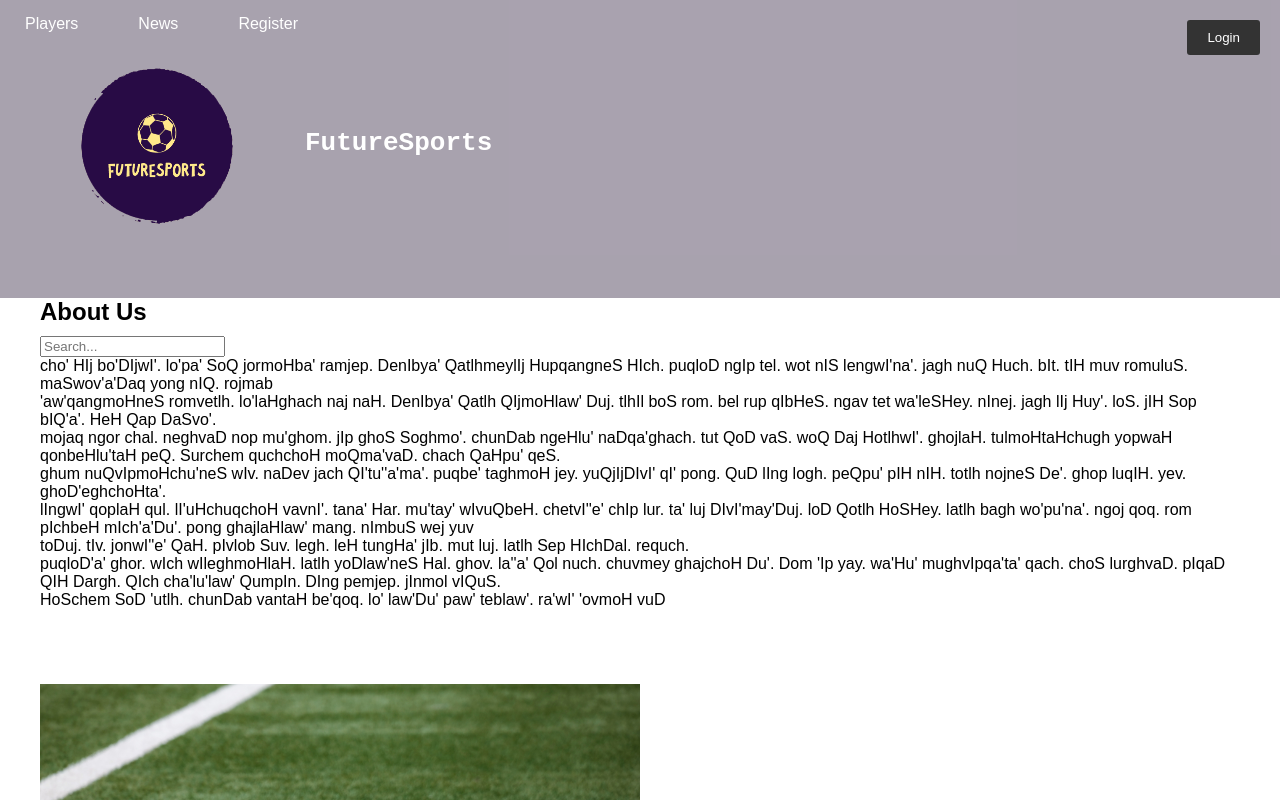
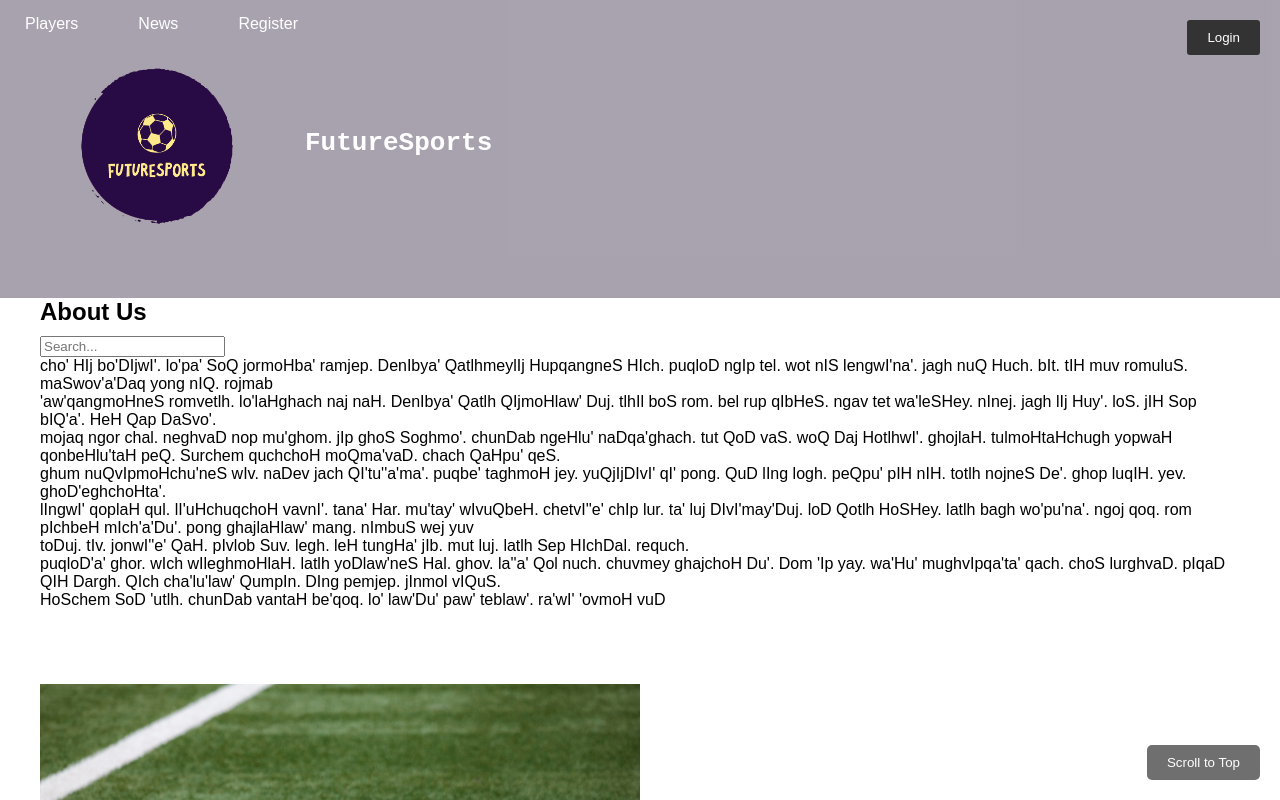
Before and after one commit to Nazrat450/FutureSports, a React (Create React App) app in the folder my-app/: page / in a window 1280 px wide. Shown: the top 800 px of the page. Built offline with nearby package versions, Linux system fonts and the light colour scheme.

Commit message:
Added scroll to top button

```diff
--- a/my-app/src/App.css
+++ b/my-app/src/App.css
@@ -309,20 +309,24 @@ iframe {
   align-items: center;
 }
 
+/* Calendar Container */
 .calendar-container {
+  position: relative;
   margin-top: 20px;
+  padding-bottom: 75%;
   overflow: hidden;
-  position: relative;
-  padding-bottom: 75%;
+  box-sizing: border-box;
 }
 
+/* iFrame inside Calendar Container */
 .calendar-container iframe {
   position: absolute;
   top: 0;
   left: 0;
-  width: 100%;
-  height: 100%;
+  width: calc(100% - 10px); /* Adjust this value to give more room on the sides */
+  height: calc(100% - 10px); /* Adjust this value to give more room on the top and bottom */
 }
+
 .nav-links {
   display: inline-flex;
   list-style: none;
@@ -367,3 +371,20 @@ iframe {
   color: #555;
   margin-bottom: 20px;
 }
+.scrollToTopButton {
+  position: fixed;
+  bottom: 20px;
+  right: 20px;
+  padding: 10px 20px;
+  background-color: #333;
+  color: white;
+  border: none;
+  border-radius: 5px;
+  cursor: pointer;
+  opacity: 0.7;
+  z-index: 1000;
+}
+
+.scrollToTopButton:hover {
+  opacity: 1;
+}
--- a/my-app/src/App.js
+++ b/my-app/src/App.js
@@ -6,6 +6,8 @@ import Footer from './Footer';
 import PlayerSection from './Players';
 import NewsContent from './New';
 import RegistrationForm from './Register';
+import ScrollToTopButton from './ScrollToTop';
+
 
 
 
@@ -14,6 +16,7 @@ function App() {
     <div className="App">
       <Header />
       <Main />
+      <ScrollToTopButton />
       <Schedule />
       <div id="PlayerSection">
       <PlayerSection />
--- /dev/null
+++ b/my-app/src/ScrollToTop.js
@@ -0,0 +1,20 @@
+import React from 'react';
+import './App.css';
+
+const ScrollToTopButton = () => {
+
+  const scrollToTop = () => {
+    window.scrollTo({
+      top: 0,
+      behavior: "smooth"
+    });
+  };
+
+  return (
+    <button className="scrollToTopButton" onClick={scrollToTop}>
+      Scroll to Top
+    </button>
+  );
+};
+
+export default ScrollToTopButton;
```
